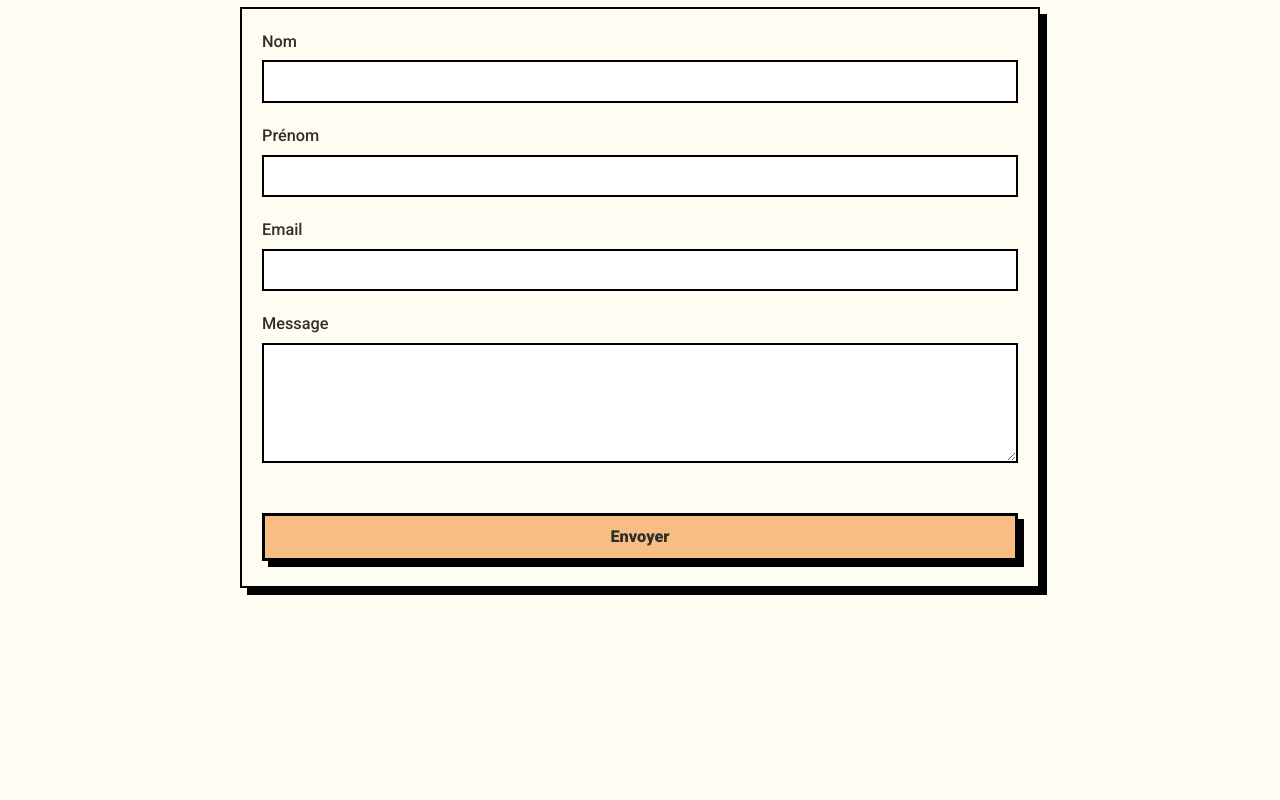
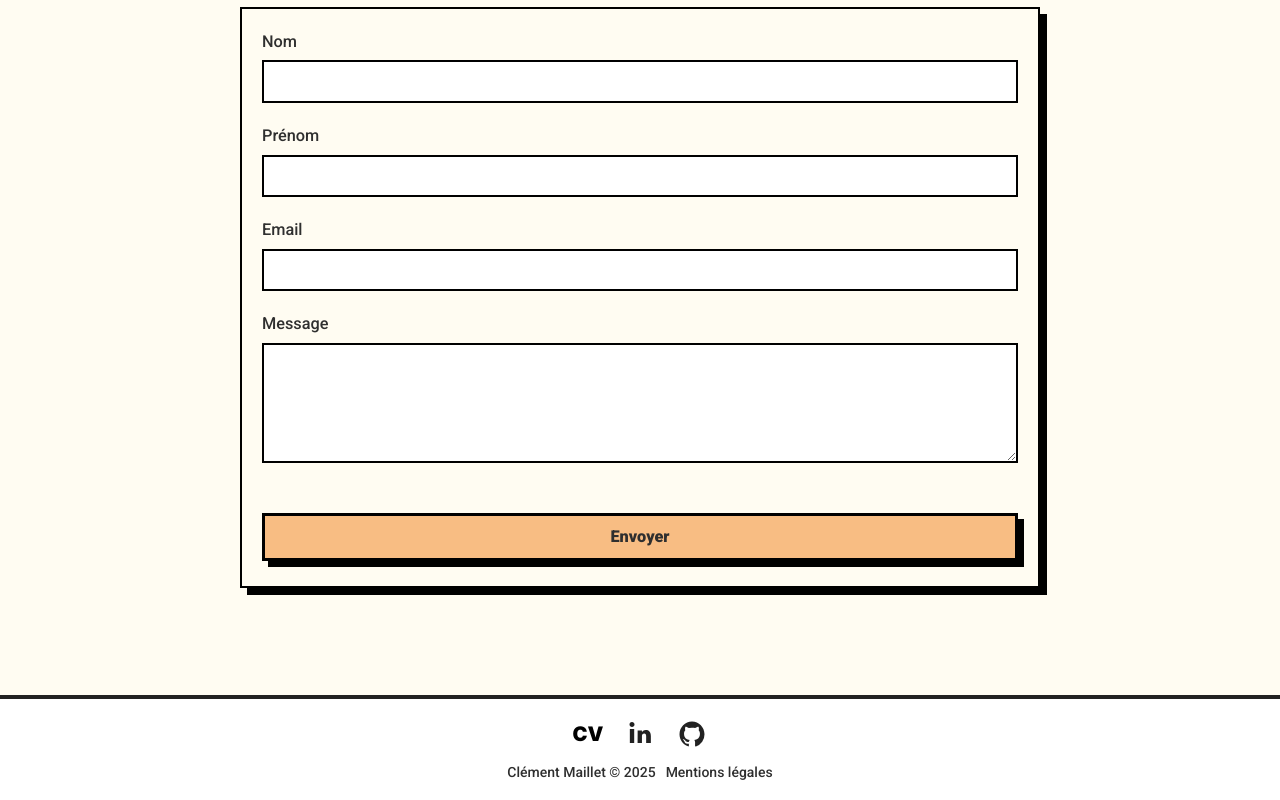
Before and after one commit to Karbbone/Portfolio, an Astro site: page / in a window 1280 px wide. Shown: the part 5142-5942 px from the top of the page. Before the commit the page ends 5801 px from the top, so only its background shows below. Built offline with nearby package versions, Linux system fonts and the light colour scheme; Astro itself is replaced by a stand-in of ours.

Commit message:
feat : footer

```diff
--- /dev/null
+++ b/src/components/Footer.astro
@@ -0,0 +1,61 @@
+---
+
+---
+
+<footer class="footer">
+  <div class="footer__wrapper">
+    <div class="footer__links">
+      <a
+        class="footer__link footer__link--cv"
+        href="/clement_maillet_cv.pdf"
+        download
+      >
+        <span>CV</span>
+      </a>
+      <a
+        class="footer__link footer__link--linkedin"
+        href="https://www.linkedin.com/in/cl%C3%A9ment-maillet-632895255/"
+        target="_blank"
+        rel="noopener noreferrer"
+      >
+        <svg
+          class="footer__icon"
+          xmlns="http://www.w3.org/2000/svg"
+          width="24"
+          height="24"
+          viewBox="0 0 448 512"
+          fill="none"
+          ><path
+            fill="currentColor"
+            d="M100.28 448H7.4V148.9h92.88zm-46.44-340.7C24.09 107.3 0 83.2 0 53.6A53.6 53.6 0 0 1 53.6 0c29.6 0 53.6 24.09 53.6 53.6 0 29.6-24 53.7-53.36 53.7zM447.8 448h-92.4V302.4c0-34.7-12.4-58.4-43.3-58.4-23.6 0-37.6 15.9-43.7 31.3-2.3 5.6-2.8 13.4-2.8 21.2V448h-92.5s1.2-242.1 0-267.1h92.5v37.9c12.3-19 34.3-46.1 83.5-46.1 60.9 0 106.7 39.7 106.7 125.2V448z"
+          ></path></svg
+        >
+      </a>
+      <a
+        class="footer__link footer__link--github"
+        href="https://github.com/Karbbone"
+        target="_blank"
+        rel="noopener noreferrer"
+      >
+        <svg
+          class="footer__icon"
+          xmlns="http://www.w3.org/2000/svg"
+          width="24"
+          height="24"
+          fill="none"
+          viewBox="0 0 24 24"
+          ><path
+            fill="currentColor"
+            d="M12 2C6.48 2 2 6.58 2 12.26c0 4.48 2.87 8.28 6.84 9.63.5.09.68-.22.68-.48 0-.24-.01-.87-.01-1.7-2.78.62-3.37-1.36-3.37-1.36-.45-1.18-1.1-1.5-1.1-1.5-.9-.63.07-.62.07-.62 1 .07 1.53 1.05 1.53 1.05.89 1.56 2.34 1.11 2.91.85.09-.66.35-1.11.63-1.37-2.22-.26-4.56-1.14-4.56-5.07 0-1.12.38-2.03 1.02-2.75-.1-.26-.45-1.3.1-2.7 0 0 .84-.28 2.75 1.05a9.18 9.18 0 0 1 2.5-.34c.85 0 1.7.11 2.5.34 1.91-1.33 2.75-1.05 2.75-1.05.55 1.4.2 2.44.1 2.7.63.72 1.02 1.63 1.02 2.75 0 3.94-2.34 4.81-4.57 5.07.36.32.68.94.68 1.9 0 1.37-.01 2.47-.01 2.81 0 .27.18.58.69.48A10.01 10.01 0 0 0 22 12.26C22 6.58 17.52 2 12 2Z"
+          ></path></svg
+        >
+      </a>
+    </div>
+    <div class="footer__legal">
+      <span class="footer__legal-copyright"
+        >Clément Maillet © {new Date().getFullYear()}</span
+      >
+      <a class="footer__legal-link" href="#">Mentions légales</a>
+    </div>
+  </div>
+</footer>
--- a/src/layouts/Layout.astro
+++ b/src/layouts/Layout.astro
@@ -1,4 +1,5 @@
 ---
+import Footer from "../components/Footer.astro";
 import Header from "../components/Header.astro";
 ---
 
@@ -67,7 +68,7 @@ import Header from "../components/Header.astro";
       </main>
     </div>
 
-    <footer id="footer"></footer>
+    <Footer />
     <script src="https://www.google.com/recaptcha/api.js" async defer></script>
   </body>
 </html>
--- /dev/null
+++ b/src/sass/components/_footer.scss
@@ -0,0 +1,91 @@
+@use "../base/layout";
+@use "../base/colors" as colors;
+@use "../components/wrapper" as wrapper;
+@use "../utils/breakpoints" as bp;
+@use "../utils/mixins" as utils;
+@use "../base/fonts" as fonts;
+@use "../components/button" as btn;
+@use "../components/highlight" as highlight;
+
+.footer {
+  background: #fff;
+  box-shadow: 0 -4px 0 #222;
+  margin-top: 4rem;
+  font-family: inherit;
+
+  &__wrapper {
+    @include wrapper.class("small");
+    padding: 2rem 4.8rem;
+  }
+
+  &__links {
+    display: flex;
+    gap: 2.5rem;
+    flex-wrap: wrap;
+    justify-content: center;
+    align-items: center;
+  }
+
+  &__link {
+    display: flex;
+    align-items: center;
+    gap: 1.2rem;
+    font-size: 1.1rem;
+    font-weight: 500;
+    color: #222;
+    text-decoration: none;
+    transition: color 0.2s;
+
+    &:hover {
+      color: colors.$orange;
+    }
+
+    &--cv {
+      font-weight: 900;
+      font-size: 2rem;
+      font-family: fonts.$inter;
+      color: colors.$black;
+      display: flex;
+      align-items: center;
+    }
+
+    &--linkedin {
+      .footer__icon {
+        width: 2.4rem;
+        height: 2.4rem;
+      }
+    }
+
+    &--github {
+      .footer__icon {
+        width: 3rem;
+        height: 3rem;
+      }
+    }
+  }
+
+  &__icon {
+    width: 1.5rem;
+    height: 1.5rem;
+    display: inline-block;
+    vertical-align: middle;
+  }
+
+  &__legal {
+    margin-top: 1.5rem;
+    text-align: center;
+    display: flex;
+    justify-content: center;
+    align-items: center;
+    gap: 1rem;
+    font-size: 1.4rem;
+    transition: color 0.2s;
+    &-link {
+      color: colors.$gray-dark;
+      text-decoration: none;
+      &:hover {
+        color: colors.$orange;
+      }
+    }
+  }
+}
--- a/src/sass/main.scss
+++ b/src/sass/main.scss
@@ -6,7 +6,7 @@
 
 /* Components Styles */
 @use "components/header";
-
+@use "components/footer";
 /* Libraries Styles */
 
 /* Sections Styles */
```
Also changed, not shown: 1 other file.
